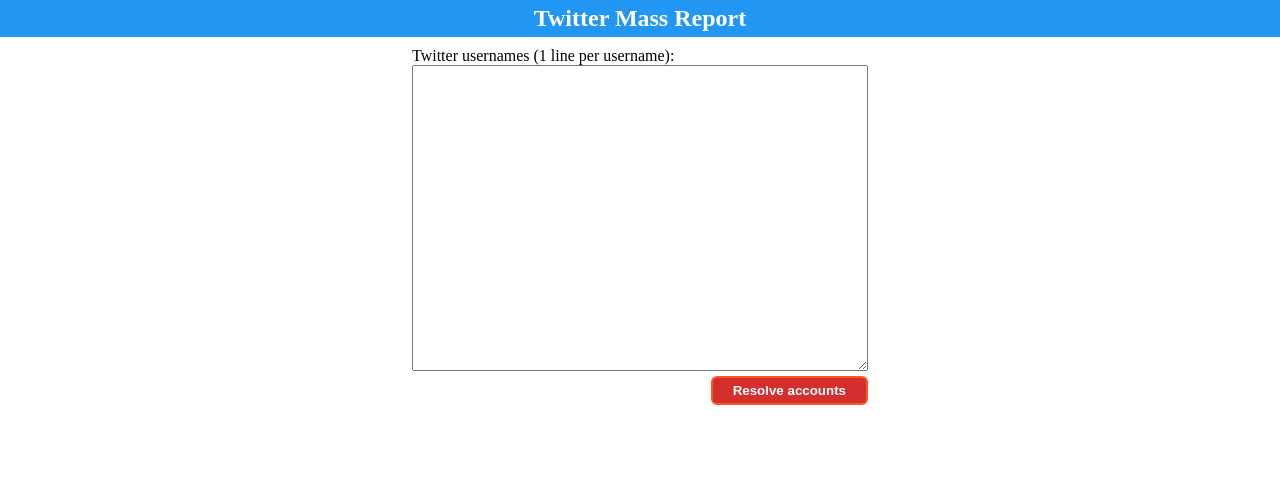
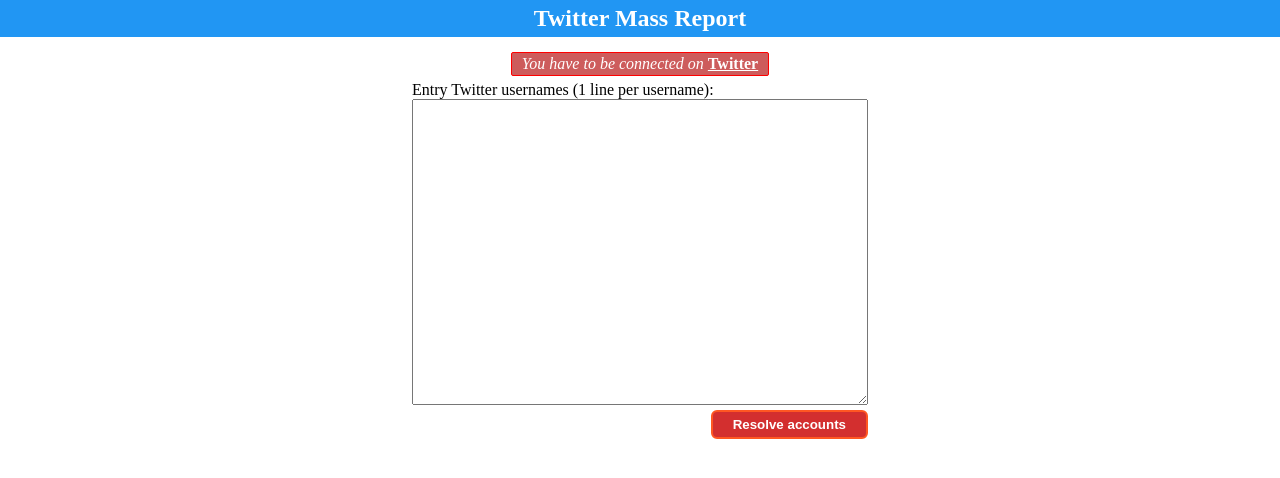
Before and after one commit to Jack3113/twitter-mass-report, a plain HTML site: page index.html in a window 1280 px wide. Drawn offline with Linux system fonts and the light colour scheme.

Commit message:
Add warning for Twitter connection

```diff
--- a/index.html
+++ b/index.html
@@ -5,7 +5,7 @@
     <title>Twitter Mass Report</title>
     <link rel="stylesheet" href="main.css"/>
     <script type="text/javascript" src="main.js"></script>
-    <link rel="icon" type="image/png" href="assets/favicon.png" />
+    <link rel="icon" type="image/png" href="assets/favicon.png"/>
 </head>
 <body>
 <header>
@@ -13,8 +13,11 @@
 </header>
 <div class="flex-wrapper-center">
     <div id="content">
+        <div id="warning">
+            <i>You have to be connected on</i> <a href="https://twitter.com/login" target="_blank">Twitter</a>
+        </div>
         <form id="submit-usernames">
-            <label for="usernames">Twitter usernames (1 line per username):</label>
+            <label for="usernames">Entry Twitter usernames (1 line per username):</label>
             <textarea id="usernames"></textarea>
             <div id="controls">
                 <input type="submit" value="Resolve accounts"/>
--- a/main.css
+++ b/main.css
@@ -86,3 +86,17 @@ label, textarea, input {
 .user .username {
         text-align: center;
 }
+
+#warning {
+        margin: 5px;
+        padding: 2px 10px;
+        background: indianred;
+        border-radius: 2px;
+        border: 1px solid red;
+        color: #fff;
+}
+
+#warning a, #warning a:visited {
+        color: #fff;
+        font-weight: bold;
+}
```
